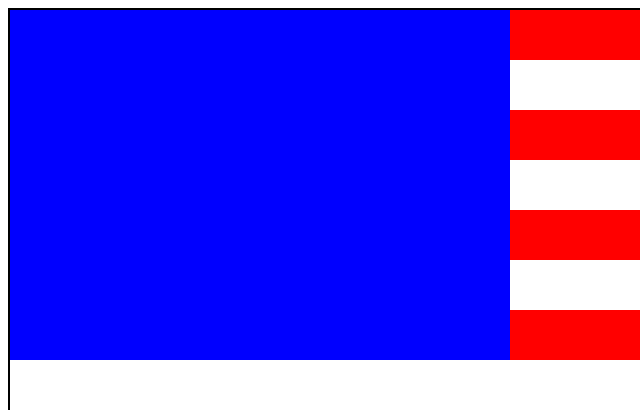
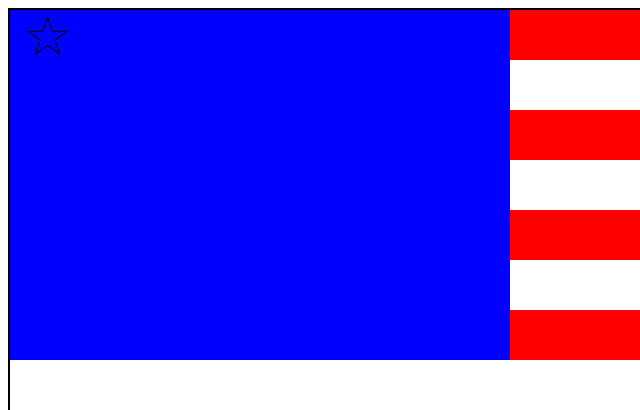
Before and after one commit to sandboxy/americanFlag, a plain HTML site: page index.html in a window 1280 px wide. Shown: the top 410 px of the page, 0-640 px from the left. Drawn offline with Linux system fonts and the light colour scheme.

Commit message:
add makeStar fx() to create a one star american flag

```diff
--- a/index.html
+++ b/index.html
@@ -4,7 +4,7 @@
 <head>
   <title>American Flag</title>
   <style>
-    /*insert CSS reset here*/
+  /*insert CSS reset here*/
   #wrapper {
     border: 2px solid black;
     z-index: 100;
@@ -21,7 +21,7 @@
     background: red;
   }
 
-  .starbox {
+  #starbox {
     display: block;
     position: absolute;
     width: 500px;
@@ -34,37 +34,70 @@
 
 <body>
   <div id="wrapper">
-    <div class="starbox"></div>
+    <div id="starbox">
+      <canvas id="star"></canvas>
+    </div>
+  </div>
 
-  </div>
-   <script>
+  <script>
   function makeStripes() {
     var wrapper = document.getElementById("wrapper");
 
-    for (var i = 0; i <= 12; i++) {
+    //create 13 stripes and append it to the wrapper
+    for (var i=13; i--;) {
       var stripe = document.createElement("div");
       stripe.className = 'stripe';
       wrapper.appendChild(stripe);
-      console.log('he')
     }
 
   };
+
+  function makeStar(size) {
+    // length of the star's arm
+    var length = size;
+
+    // grab a reference to the 2d context from canvas element
+    var canvas = document.getElementById("star");
+    var ctx = canvas.getContext("2d");
+
+    // move into the middle of the canvas, just to make room
+    ctx.translate(30, 30);
+
+    // initial offset rotation so our star is straight
+    ctx.rotate((Math.PI * 1 / 10));
+
+    // make a point, 5 times
+    for (var i = 5; i--;) {
+      // draw line up
+      ctx.lineTo(0, length);
+      // move origin to current same location as pen
+      ctx.translate(0, length);
+      // rotate the drawing board
+      ctx.rotate((Math.PI * 2 / 10));
+      // draw line down
+      ctx.lineTo(0, -length);
+      // again, move origin to pen...
+      ctx.translate(0, -length);
+      // ...and rotate, ready for next arm
+      ctx.rotate(-(Math.PI * 6 / 10));
+    }
+    // last line to connect things up
+    ctx.lineTo(0, length);
+    ctx.closePath();
+    // stroke the path, you could also .fill()
+    ctx.stroke();
+
+  }
+
   makeStripes();
+  makeStar(15);
   </script>
 </body>
 
 </html>
+
 <!--
 NOTEs:
 -I am deliberately putting everything inside one file to make it more 'modular' like React Components. :-)
-
-
-
-
-
-
-
-
-
-
+-TODO: add multiple stars.
 -->
```
